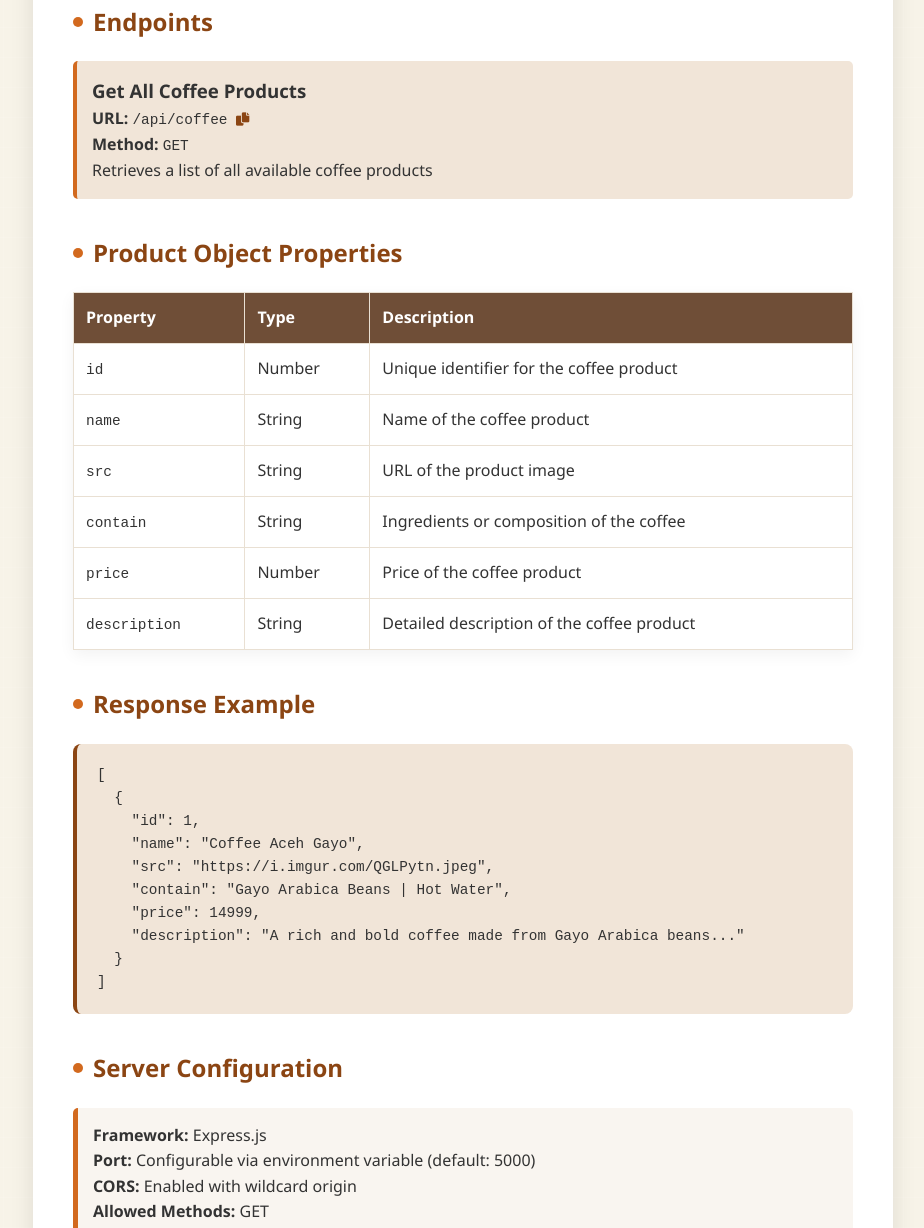
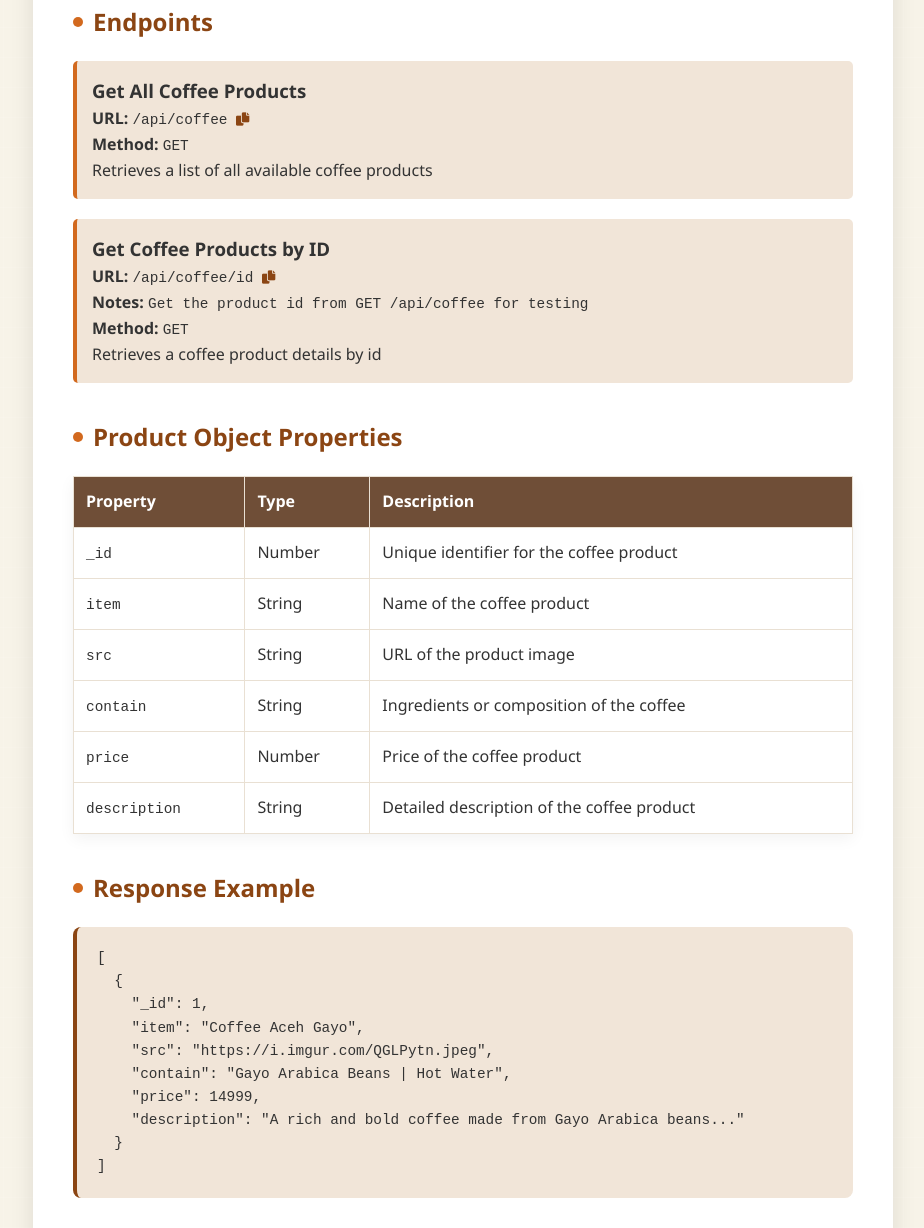
Before and after one commit to rafiframadhana/coffee-api, a website: page public/index.html in a window 1280 px wide. Shown: the part 483-1711 px from the top of the page, without its empty margins (177-1101 px from the left). Drawn offline with Linux system fonts and the light colour scheme.

Commit message:
Update docs

```diff
--- a/public/index.html
+++ b/public/index.html
@@ -237,10 +237,10 @@
         <div class="section">
           <h2>Base URL</h2>
           <div class="endpoint">
-            <code>https://coffee-api-production-8bb9.up.railway.app/ </code>
+            <code>https://coffeeshop-backend.up.railway.app/ </code>
             <button
               class="copy-btn"
-              onclick="copyToClipboard(this, 'https://coffee-api-production-8bb9.up.railway.app/')"
+              onclick="copyToClipboard(this, 'https://coffeeshop-backend.up.railway.app/')"
             >
               <i class="fas fa-copy"></i>
             </button>
@@ -255,7 +255,7 @@
               <strong>URL:</strong> <code>/api/coffee </code
               ><button
                 class="copy-btn"
-                onclick="copyToClipboard(this, 'https://coffee-api-production-8bb9.up.railway.app/api/coffee')"
+                onclick="copyToClipboard(this, 'https://coffeeshop-backend.up.railway.app/api/coffee')"
               >
                 <i class="fas fa-copy"></i>
               </button>
@@ -263,6 +263,25 @@
 
             <p><strong>Method:</strong> <code>GET</code></p>
             <p>Retrieves a list of all available coffee products</p>
+          </div>
+
+          <div class="endpoint">
+            <h3>Get Coffee Products by ID</h3>
+            <p>
+              <strong>URL:</strong> <code>/api/coffee/id </code
+              ><button
+                class="copy-btn"
+                onclick="copyToClipboard(this, 'https://coffeeshop-backend.up.railway.app/api/coffee/6826eb389d807d11479d38cd')"
+              >
+                <i class="fas fa-copy"></i>
+              </button>
+            </p>
+
+            <p><strong>Notes:</strong> <code>Get the product id from GET /api/coffee for testing</code></p>
+
+            <p><strong>Method:</strong> <code>GET</code></p>
+            <p>Retrieves a coffee product details by id</p>
+
           </div>
         </div>
 
@@ -278,12 +297,12 @@
             </thead>
             <tbody>
               <tr>
-                <td><code>id</code></td>
+                <td><code>_id</code></td>
                 <td>Number</td>
                 <td>Unique identifier for the coffee product</td>
               </tr>
               <tr>
-                <td><code>name</code></td>
+                <td><code>item</code></td>
                 <td>String</td>
                 <td>Name of the coffee product</td>
               </tr>
@@ -315,8 +334,8 @@
           <h2>Response Example</h2>
           <pre><code>[
   {
-    "id": 1,
-    "name": "Coffee Aceh Gayo",
+    "_id": 1,
+    "item": "Coffee Aceh Gayo",
     "src": "https://i.imgur.com/QGLPytn.jpeg",
     "contain": "Gayo Arabica Beans | Hot Water",
     "price": 14999,
@@ -328,6 +347,7 @@
         <div class="section note">
           <p>
             <strong>Framework:</strong> Express.js<br />
+            <strong>Database:</strong> MongoDB<br />
             <strong>Port:</strong> Configurable via environment variable
             (default: 5000)<br />
             <strong>CORS:</strong> Enabled with wildcard origin<br />
```
